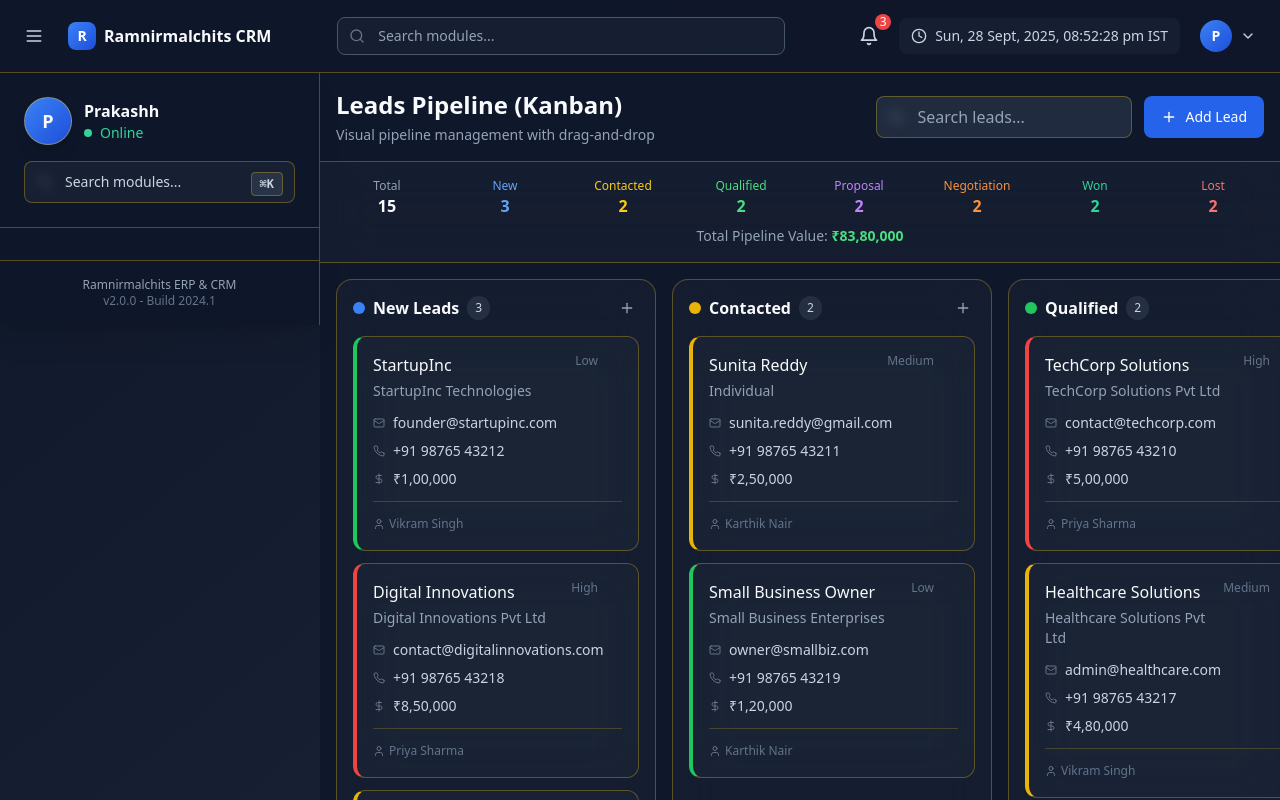
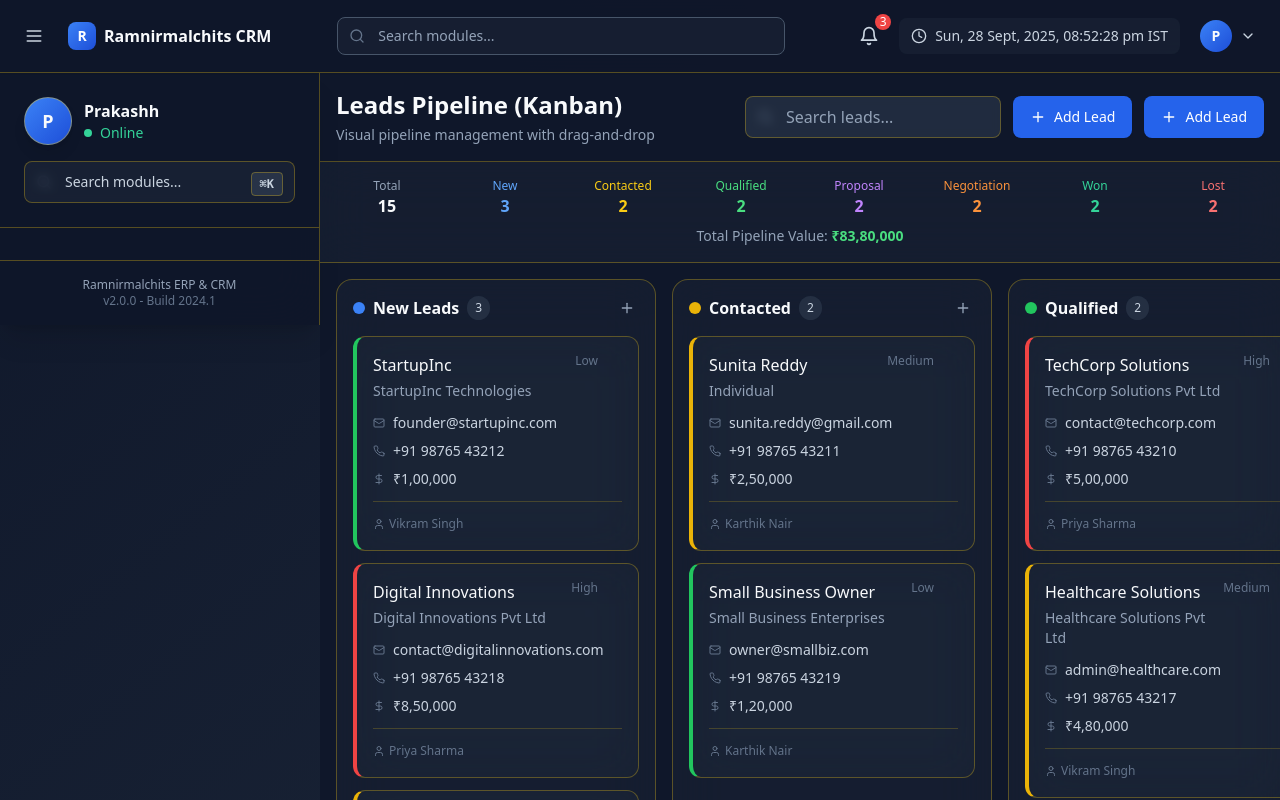
Before and after one commit to bhaagyaprakashh-del/chitsonlinecrm, a React (Vite) app: page /leads-kanban in a window 1280 px wide. Shown: the top 800 px of the page. Built offline with nearby package versions, Linux system fonts and the light colour scheme; sample sign-in values are in the browser's storage.

Commit message:
Make Add Lead button functional in Kanban board

```diff
--- a/src/components/CRM/LeadsKanban.tsx
+++ b/src/components/CRM/LeadsKanban.tsx
@@ -1,4 +1,5 @@
 import React, { useState, useEffect } from 'react';
+import { useNavigate } from 'react-router-dom';
 import { Plus, Search, Filter, Eye, CreditCard as Edit, Phone, Mail, DollarSign, Calendar, User, MoreVertical, GripVertical } from 'lucide-react';
 import { Lead } from '../../types/crm';
 import {
@@ -496,6 +497,7 @@ const DragOverlayCard: React.FC<{ lead: Lead | null }> = ({ lead }) => {
 };
 
 export const LeadsKanban: React.FC = () => {
+  const navigate = useNavigate();
   const [leads, setLeads] = useState<Lead[]>([]);
   const [searchTerm, setSearchTerm] = useState('');
   const [activeId, setActiveId] = useState<UniqueIdentifier | null>(null);
@@ -616,6 +618,10 @@ export const LeadsKanban: React.FC = () => {
     }).format(amount);
   };
 
+  const handleAddLead = () => {
+    navigate('/leads-new');
+  };
+
   return (
     <div className="h-full flex flex-col bg-slate-900 overflow-hidden">
       {/* Header */}
@@ -638,6 +644,13 @@ export const LeadsKanban: React.FC = () => {
             />
           </div>
           <button className="inline-flex items-center px-4 py-2 border border-transparent text-sm font-medium rounded-lg shadow-sm text-white bg-blue-600 hover:bg-blue-700 transition-all">
+            <Plus className="h-4 w-4 mr-2" />
+            Add Lead
+          </button>
+          <button
+            onClick={handleAddLead}
+            className="inline-flex items-center px-4 py-2 border border-transparent text-sm font-medium rounded-lg shadow-sm text-white bg-blue-600 hover:bg-blue-700 transition-all"
+          >
             <Plus className="h-4 w-4 mr-2" />
             Add Lead
           </button>
```
